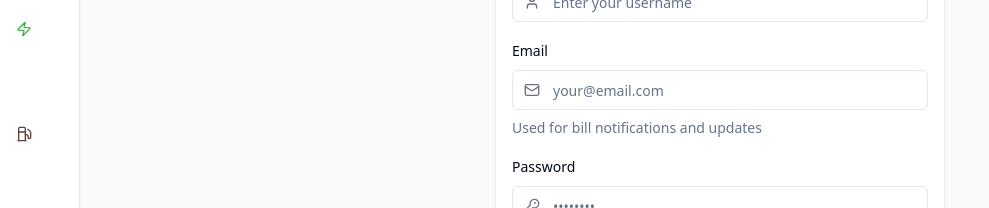
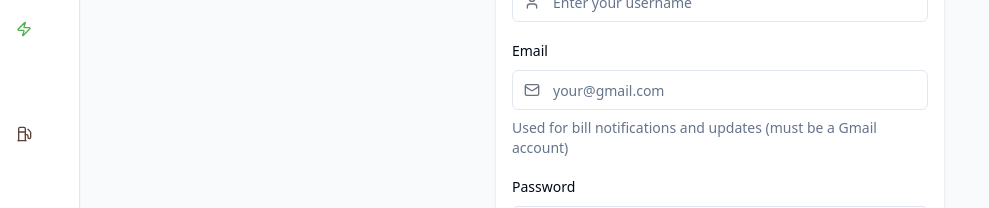
Before and after one commit to LikhithBhimanatham/Eco-habits-tracker, a React (Vite) app: page /profile in a window 1280 px wide. Shown: the part 258-466 px from the top of the page, without its empty margins (0-989 px from the left). Built offline with nearby package versions, Linux system fonts and the light colour scheme; no server answers; the database is empty; sample sign-in values are in the browser's storage.

Commit message:
Fix: Validate email format and domain
Validates email format and ensures the domain is gmail.com during account creation.

```diff
--- a/src/components/auth/SignupForm.tsx
+++ b/src/components/auth/SignupForm.tsx
@@ -19,9 +19,16 @@ const signupSchema = z.object({
   username: z.string().min(3, {
     message: "Username must be at least 3 characters.",
   }),
-  email: z.string().email({
-    message: "Please enter a valid email address.",
-  }),
+  email: z.string()
+    .email({
+      message: "Please enter a valid email address.",
+    })
+    .refine((email) => {
+      // Check if it's a gmail account
+      return email.toLowerCase().endsWith('@gmail.com');
+    }, {
+      message: "Only Gmail accounts are allowed (example@gmail.com).",
+    }),
   password: z.string().min(6, {
     message: "Password must be at least 6 characters.",
   }),
@@ -138,7 +145,7 @@ export function SignupForm({ onSwitchForm }: SignupFormProps) {
                     <Mail className="absolute left-3 top-3 h-4 w-4 text-gray-500" />
                     <Input
                       type="email"
-                      placeholder="you@example.com"
+                      placeholder="you@gmail.com"
                       className="pl-10"
                       {...field}
                     />
--- a/src/components/user/profile-form-fields.tsx
+++ b/src/components/user/profile-form-fields.tsx
@@ -52,14 +52,14 @@ export function ProfileFormFields({ form }: ProfileFormFieldsProps) {
                 <Mail className="absolute left-3 top-3 h-4 w-4 text-gray-500" />
                 <Input
                   type="email"
-                  placeholder="your@email.com"
+                  placeholder="your@gmail.com"
                   className="pl-10"
                   {...field}
                 />
               </div>
             </FormControl>
             <FormDescription>
-              Used for bill notifications and updates
+              Used for bill notifications and updates (must be a Gmail account)
             </FormDescription>
             <FormMessage />
           </FormItem>
--- a/src/components/user/types.ts
+++ b/src/components/user/types.ts
@@ -6,9 +6,16 @@ export const profileSchema = z.object({
   username: z.string().min(3, {
     message: "Username must be at least 3 characters.",
   }),
-  email: z.string().email({
-    message: "Please enter a valid email address.",
-  }),
+  email: z.string()
+    .email({
+      message: "Please enter a valid email address.",
+    })
+    .refine((email) => {
+      // Check if it's a gmail account
+      return email.toLowerCase().endsWith('@gmail.com');
+    }, {
+      message: "Only Gmail accounts are allowed (example@gmail.com).",
+    }),
   password: z.string().min(6, {
     message: "Password must be at least 6 characters.",
   }),
```
